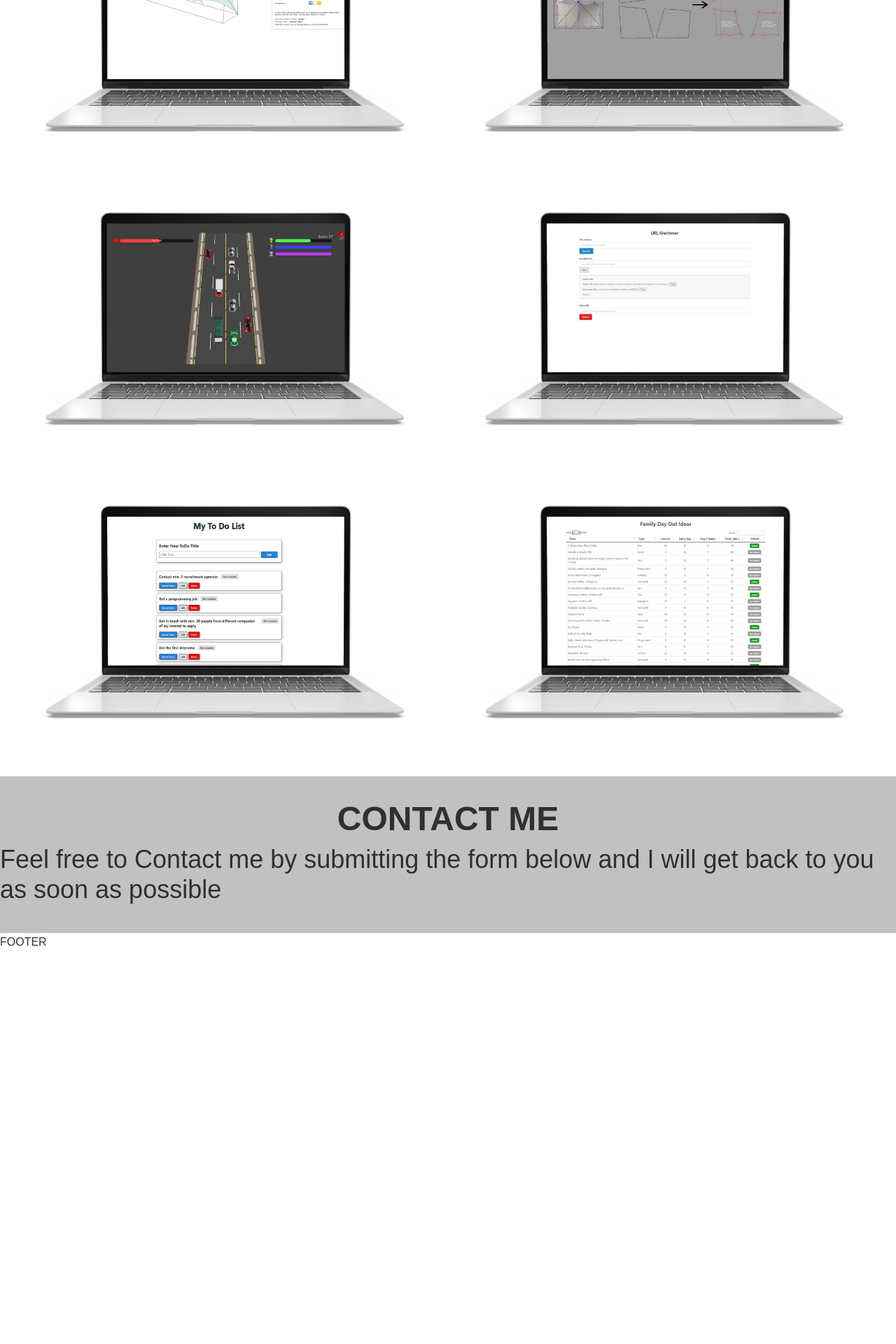
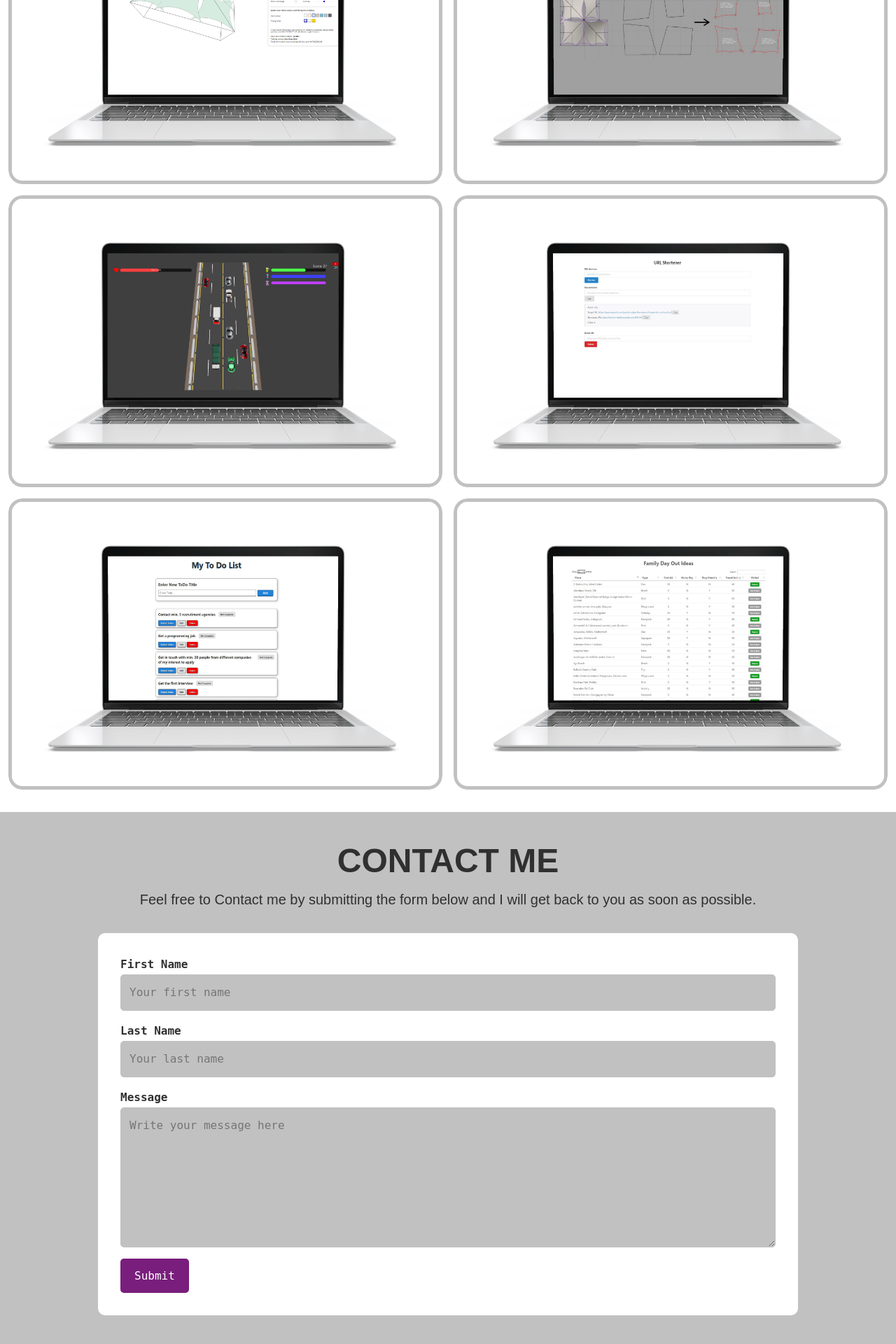
Before and after one commit to abawor/django_portfolio_website, a Django app: page / in a window 1280 px wide. Shown: the part 1560-3480 px from the top of the page at 70% size. Before the commit the page ends 2911 px from the top, so only its background shows below. Run offline with Django 3.2, Linux system fonts and the light colour scheme; some libraries are stand-ins or nearby versions.

Commit message:
Added contact form and updated portfolio items display.

```diff
--- a/blog/static/css/base.css
+++ b/blog/static/css/base.css
@@ -213,6 +213,7 @@ section {
     display: grid;
     grid-template-columns: 1fr 1fr;
     width: 100%;
+    gap: 1em;
 }
 
 @media (max-width: 800px) {
@@ -222,19 +223,31 @@ section {
 }
 
 .portfolio_item {
-    background-color: var(--clr-main);
+    background-color: transparent;
     overflow: hidden;
     position: relative;
+    border-radius: 20px;
+    border: 5px transparent;
+    transition: border 0.4s, background-color 0.4s;
+
+}
+
+.portfolio_item:hover {
+    background-color: var(--clr-main);
+    border: 5px solid var(--clr-main);
 }
 
 .portfolio_item img {
     width: 100%;
-    transition: opacity 0.4s ease-in-out, scale 0.4s;
+    border: 5px solid var(--clr-medium);
+    border-radius: 20px;
+    transition: opacity 0.4s ease-in-out, scale 0.4s, border;
 }
 
 .portfolio_item img:hover {
     opacity: 0.7;
-    scale: 1.2;
+    scale: 1.1;
+    border: none;
 }
 
 
@@ -267,7 +280,58 @@ section {
 .contact {
     background-color: var(--clr-medium);
     color: var(--clr-dark);
+    text-align: center;
 }
+
+.contact .section_subtitle {
+    font-size: var(--fs-h3);
+}
+
+.contact_form_container {
+    margin: 2em auto 2em;
+    width: 90%;
+    max-width: 1000px;
+    background: var(--clr-light);
+    padding: 1em 2em 2em;
+    border-radius: 10px;
+    font-weight: var(--fw-bold);
+    text-align: left;
+    font-family: var(--ff-secondary);
+}
+
+label {
+    margin: 1em auto 0.1em;
+    font-size: var(--fs-body);
+    color: var(--clr-dark);
+}
+
+input[type=text], select, textarea {
+    width: 100%;
+    padding: 12px;
+    border: 1px solid var(--clr-medium);
+    border-radius: 5px;
+    display: block;
+    background-color: var(--clr-medium);
+
+}
+
+.contact_form_container .submit_message {
+    background-color: var(--clr-main);
+    color: white;
+    padding: 12px 20px;
+    margin-top: 1em;
+    border: none;
+    border-radius: 5px;
+    cursor: pointer;
+    text-align: center;
+    transition: transform 0.5s, filter 0.5s;
+}
+
+.contact_form_container .submit_message:hover {
+    transform: translateY(-3px);
+}
+
+
 
 /* Footer */
 
--- a/blog/templates/webapp/base.html
+++ b/blog/templates/webapp/base.html
@@ -28,11 +28,11 @@
     <!-- Intro -->
     <section class="intro" id="intro">
       <div class="intro-text">
-        <h1 class="section_title">HEY, I'M AXEL BAWOR</h1>
-        <h2 class="section_subtitle">
+        <div class="section_title">HEY, I'M AXEL BAWOR</div>
+        <div class="section_subtitle">
           A Web Developer building the Frontend and Backend <br>
           of Websites and Web Applications.
-      </h2>
+      </div>
       </div>
       <div class="social">
         <a href="https://www.linkedin.com/in/axel-bawor-883aa5127/" target="_blank">
@@ -50,14 +50,14 @@
     <!-- About me -->
     <section class="about-me" id="about-me">
       <div class="container">
-        <h1 class="section_title">ABOUT ME</h1>
+        <div class="section_title">ABOUT ME</div>
         <p class="about-me-desc">
           Here you will find more information about me, what I do, and my current skills
           mostly in terms of programming and technology.
         </p>
         <div class="about-me-columns">
           <div class="about-me-my-story">
-            <h2 class="section_subtitle my-story">My story</h2>
+            <div class="section_subtitle my-story">My story</div>
             <p>
               My journey as a programmer started back in 2016, when I took a Python programming
               for Rhino course.
@@ -74,7 +74,7 @@
             </p>
           </div>
           <div class="about-me-skills">
-            <h2 class="section_subtitle skills">Skills</h2>
+            <div class="section_subtitle skills">Skills</div>
             <ul class="skills-list">
               <li>HTML</li>
               <li>CSS</li>
@@ -144,11 +144,28 @@
 
     <!-- Contact -->
     <section class="contact" id="contact">
-      <h1 class="section_title">CONTACT ME</h1>
-      <h2 class="section_subtitle">
-        Feel free to Contact me by submitting the form below and I will get back
-        to you as soon as possible
-      </h2>
+      <div class="container">
+        <div class="section_title">CONTACT ME</div>
+        <div class="section_subtitle">
+          Feel free to Contact me by submitting the form below and I will get back
+          to you as soon as possible.
+        </div>
+        <div class="contact_form_container">
+          <form class="contact_form">
+            <label for="fname">First Name</label>
+            <input type="text" id="fname" name="firstname" placeholder="Your first name">
+
+            <label for="lname">Last Name</label>
+            <input type="text" id="lname" name="lastname" placeholder="Your last name">
+
+            <label for="message">Message</label>
+            <textarea id="message" name="message" placeholder="Write your message here" style="height:200px"></textarea>
+
+            <input type="submit" value="Submit" class="submit_message">
+
+          </form>
+        </div>
+      </div>
     </section>
 
 
```
